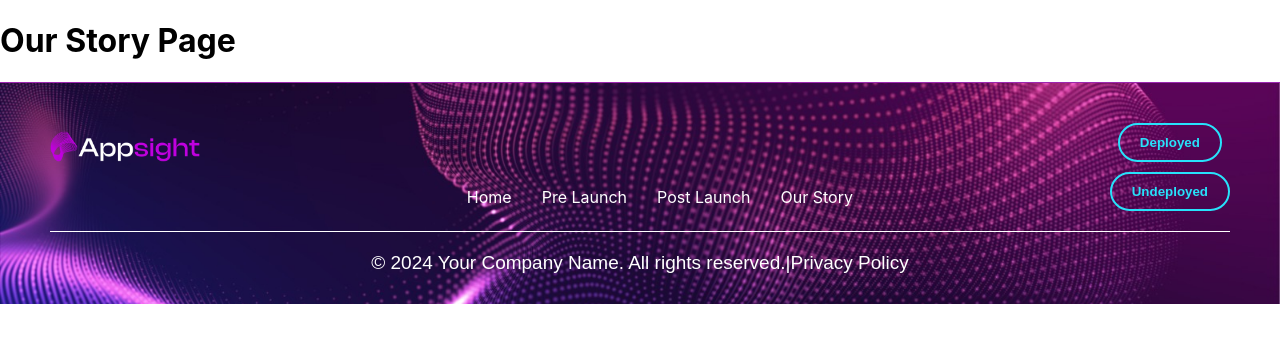
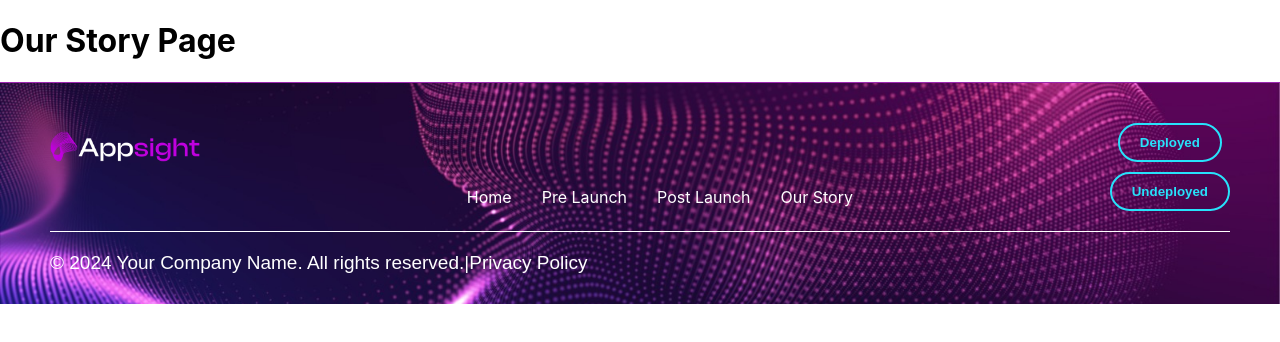
Before and after one commit to hadi-karnib/hackathon-front, a React (Create React App) app in the folder react-app/: page /our-story in a window 1280 px wide. Shown: the top 342 px of the page. Built offline with nearby package versions, Linux system fonts and the light colour scheme; a web font is replaced by a local one.

Commit message:
fixing bugs

```diff
--- a/react-app/src/components/Footer/Footer.css
+++ b/react-app/src/components/Footer/Footer.css
@@ -87,7 +87,7 @@
   font-size: 14px;
   color: #cccccc;
   display: flex;
-  justify-content: center;
+  justify-content: flex;
   align-items: center;
   flex-direction: column;
   gap: 10px;
@@ -112,6 +112,7 @@
   color: #ffffff;
   text-align: center;
   margin: 10px 0;
+  align-self: flex-start;
 }
 
 /* Media Queries for Responsiveness */
```
Also changed, not shown: 1 other file (tests, documents, lock files or other folders).
